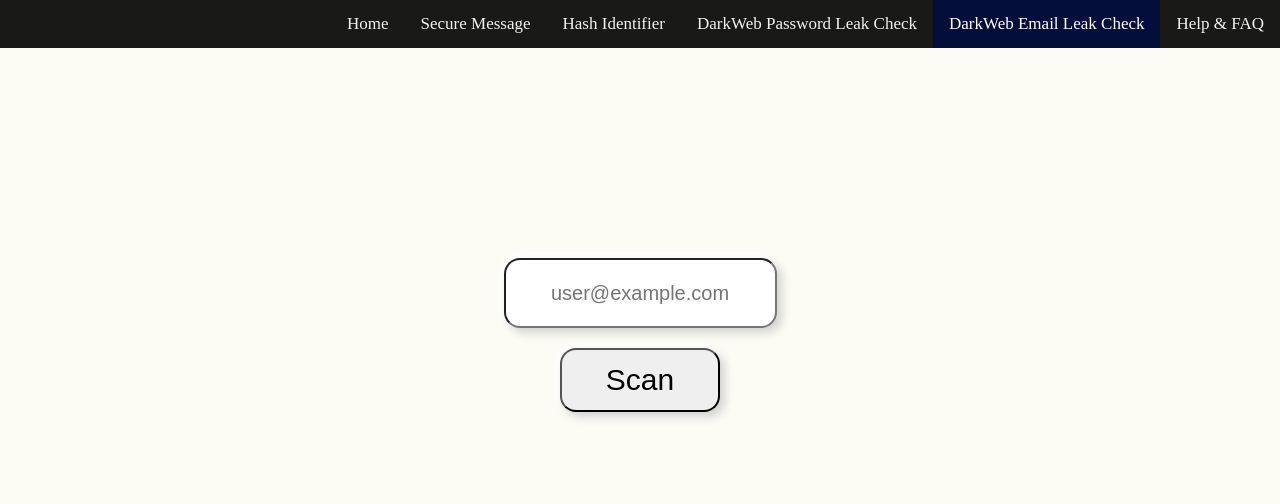
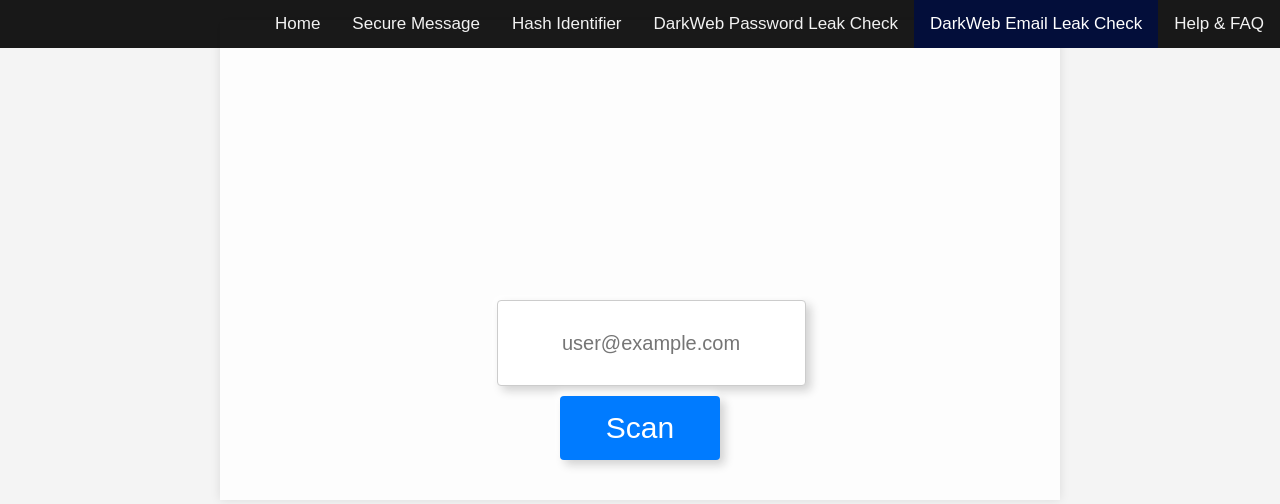
Before and after one commit to spaulll/CyberHUB, a Flask app: page /emailleak in a window 1280 px wide. Shown: the top 504 px of the page. Run offline with Flask 3, Linux system fonts and the light colour scheme; some web fonts are replaced.

Commit message:
feat: css add , fix: json data render

```diff
--- /dev/null
+++ b/static/css/emailLeak.css
@@ -0,0 +1,79 @@
+body {
+    font-family: Arial, sans-serif;
+    margin: 0;
+    padding: 0;
+    background-color: #f4f4f4;
+}
+
+.container {
+    max-width: 800px;
+    margin: 20px auto;
+    padding: 20px;
+    background-color: rgba(255, 255, 255, 0.8); /* Translucent background */
+    box-shadow: 0 0 10px rgba(0, 0, 0, 0.1);
+}
+
+.form {
+    margin-bottom: 20px;
+}
+
+.form input[type="email"] {
+    width: 100%;
+    padding: 10px;
+    margin: 10px 0;
+    border: 1px solid #ccc;
+    border-radius: 4px;
+}
+
+.form button {
+    padding: 10px 20px;
+    background-color: #007BFF;
+    color: #fff;
+    border: none;
+    border-radius: 4px;
+    cursor: pointer;
+}
+
+.form button:hover {
+    background-color: #0056b3;
+}
+
+.jsonData_class {
+    margin-top: 20px;
+}
+
+.jsonData_class ul {
+    list-style-type: none;
+    padding: 0;
+}
+
+.jsonData_class li {
+    display: flex;
+    align-items: center;
+    background-color: rgba(249, 249, 249, 0.8); /* Translucent background for list items */
+    margin: 10px 0;
+    padding: 10px;
+    border: 1px solid #ddd;
+    border-radius: 4px;
+}
+
+.jsonData_class img {
+    width: 50px;
+    height: 50px;
+    margin-right: 20px;
+}
+
+.jsonData_class ul {
+    padding-left: 0;
+}
+
+.jsonData_class li ul {
+    padding-left: 0;
+    list-style-type: none;
+    margin: 0;
+}
+
+.jsonData_class li ul li {
+    padding: 0;
+    margin: 5px 0;
+}
--- a/static/js/email_api_fetch.js
+++ b/static/js/email_api_fetch.js
@@ -1,19 +1,20 @@
 function dataFormater(response) {
     let data = "";
     response.data.forEach(breach => {
-        data += "<div>";
-        data += "<img src=\"" + breach.LogoPath + "\" alt=\"" + breach.Name + "\" style=\"width:50px;height:50px;\">";
+        data += "<li>";
+        data += "<img src=\"" + breach.LogoPath + "\" alt=\"" + breach.Name + "\">";
         data += "<ul>";
-        data += "<li> Name: " + breach.Name + " </li>";
-        data += "<li> Domain Name: " + breach.Domain + " </li>";
-        data += "<li> Breached On: " + breach.BreachDate + " </li>";
-        data += "<li> Description: " + breach.Description + " </li>";
-        data += "<li> Data Classes: " + breach.DataClasses.join(", ") + " </li>";
+        data += "<li><strong>Name:</strong> " + breach.Name + "</li>";
+        data += "<li><strong>Domain Name:</strong> " + breach.Domain + "</li>";
+        data += "<li><strong>Breached On:</strong> " + breach.BreachDate + "</li>";
+        data += "<li><strong>Description:</strong> " + breach.Description + "</li>";
+        data += "<li><strong>Data Classes:</strong> " + breach.DataClasses.join(", ") + "</li>";
         data += "</ul>";
-        data += "</div>";
+        data += "</li>";
     });
     return data;
 }
+
 
 const apiUrl = "http://127.0.0.1:5000/api/email-breach";
 
--- a/templates/emailleak.html
+++ b/templates/emailleak.html
@@ -1,6 +1,6 @@
-{%extends 'navigation.html' %}
-{% block body%}
-<div>
+{% extends 'navigation.html' %}
+{% block body %}
+<div class="container">
     <div class="form">
         <form method="POST">
             <input type="email" id="email" name="email" placeholder="user@example.com" required>
@@ -12,7 +12,5 @@
         <ul id="jsonData"></ul>
     </div>
 </div>
-<script src="{{url_for('static',filename='js/email_api_fetch.js')}}"></script>
-</body>
-</html>
+<script src="{{ url_for('static', filename='js/email_api_fetch.js') }}"></script>
 {% endblock %}
--- a/templates/navigation.html
+++ b/templates/navigation.html
@@ -5,6 +5,7 @@
     <meta name="viewport" content="width=device-width, initial-scale=1.0">
     <title>CyberHub</title>
     <link rel="stylesheet" href="../static/css/navigation.css">
+    <link rel="stylesheet" href="../static/css/emailLeak.css">
     <link rel="preconnect" href="https://fonts.googleapis.com">
     <link rel="preconnect" href="https://fonts.gstatic.com" crossorigin>
     <link href="https://fonts.googleapis.com/css2?family=Radio+Canada+Big:ital,wght@0,400..700;1,400..700&display=swap" rel="stylesheet">
```
